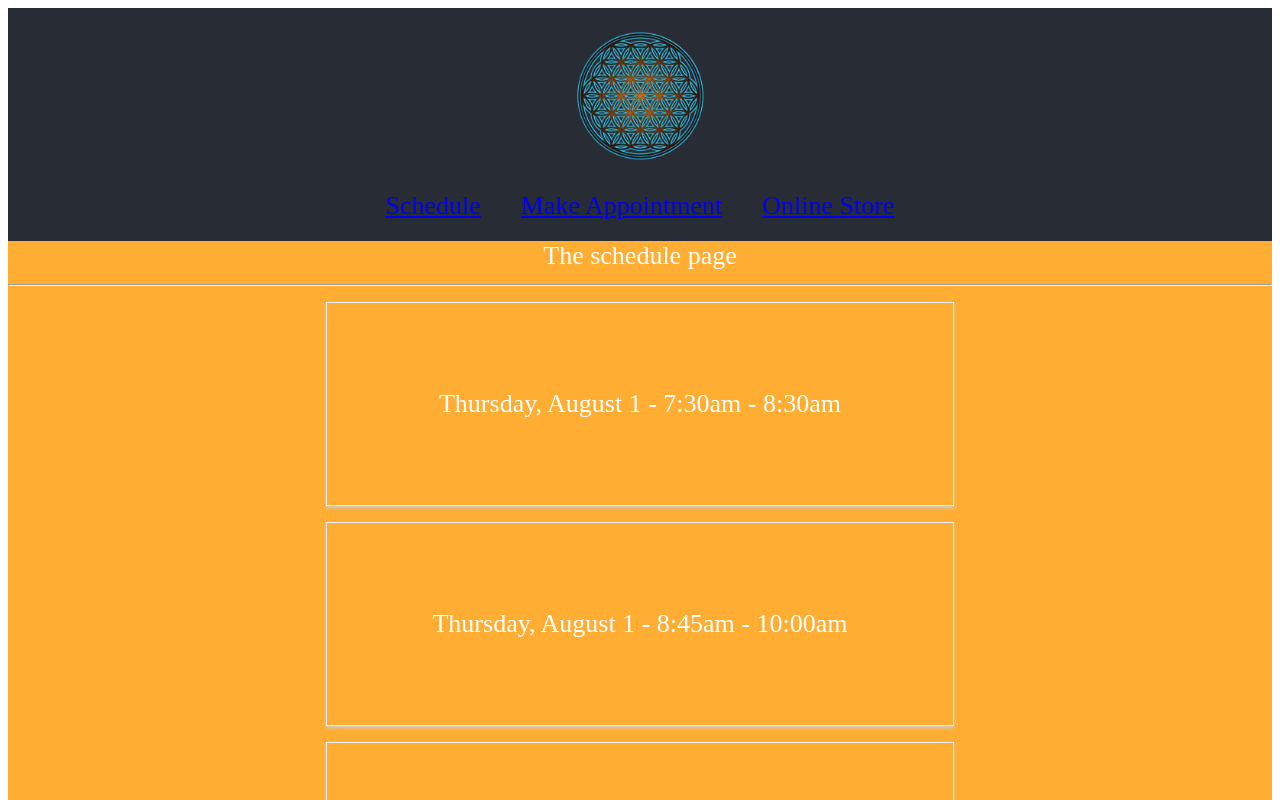
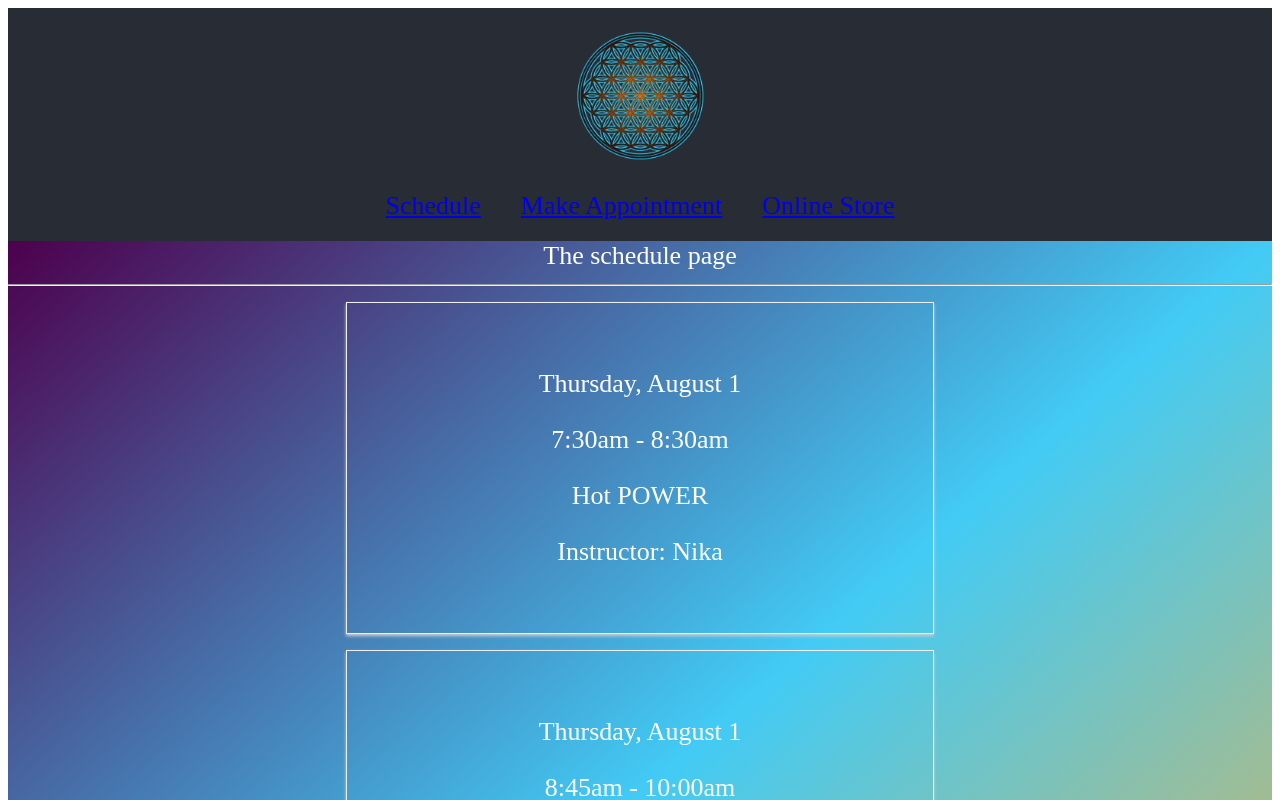
Before and after one commit to step818/hack-your-healing, a React app: page /#/schedule in a window 1280 px wide. Shown: the top 800 px of the page. Built offline with nearby package versions, Linux system fonts and the light colour scheme.

Commit message:
setInterval in Schedule component calling update Schedule method. Doesn't update state yet

```diff
--- a/package.json
+++ b/package.json
@@ -13,6 +13,7 @@
   "license": "ISC",
   "dependencies": {
     "bootstrap": "^4.1.1",
+    "moment": "^2.18.1",
     "prop-types": "^15.5.10",
     "radium": "^0.25.2",
     "react": "^15.5.4",
--- a/src/components/App.jsx
+++ b/src/components/App.jsx
@@ -8,7 +8,12 @@ import Schedule from './Schedule';
 
 class App extends React.Component {
 
+
+
     render() {
+
+
+
 
         return (
             <div>
@@ -16,7 +21,7 @@ class App extends React.Component {
                 .App {text-align: center;
 
                 }
-                .App-body {background-color: #ffad33;
+                .App-body {background-image: linear-gradient(to bottom right, #4d004d, #42cbf5, #ffad33);
                     min-height: 100vh;
                     display: flex;
                     flex-direction: column;
--- a/src/components/Schedule.jsx
+++ b/src/components/Schedule.jsx
@@ -1,18 +1,57 @@
 import React from 'react';
 import ScheduleList from './ScheduleList';
+import moment from 'moment';
 
 class Schedule extends React.Component {
+    constructor(props){
+        super(props);
+
+        this.state = {
+            masterScheduleList: [
+                {
+                    date: 'Thursday, August 1',
+                    time: '7:30am - 8:30am',
+                    title: 'Hot POWER',
+                    instructor: 'Nika'
+                },
+                {
+                    date: 'Thursday, August 1',
+                    time: '8:45am - 10:00am',
+                    title: 'Deep Stretch',
+                    instructor: 'Ali\'i'
+                },
+                {
+                    date: 'Thursday, August 1',
+                    time: '1:30pm - 2:45pm',
+                    title: 'Kundalini',
+                    instructor: 'Keanu11111'
+                }
+            ]
+        }
+
+    }
+
+    componentDidMount() {
+        this.updateTimer = setInterval(() => this.updateSchedule(), 15000);
+    }
+
+    updateSchedule() {
+        console.log("updateSchedule called");
+    }
+        render() {
 
 
-    render() {
             return(
                 <div>
                     The schedule page
 
-                <ScheduleList  />
+
+
+                    <ScheduleList  masterScheduleList={this.state.masterScheduleList} />
                 </div>
             );
         }
+
 }
 
 export default Schedule;
--- a/src/components/ScheduleFormat.jsx
+++ b/src/components/ScheduleFormat.jsx
@@ -8,12 +8,15 @@ const ScheduleFormat = (props) => {
                     margin: 16px auto;
                     border: 1px solid #eee;
                     box-shadow: 0 2px 3px #ccc;
-                    padding: 60px;
+                    padding: 40px;
                     text-align: center;
                 }
             `}</style>
             <div className="Schedule-format">
-                <p>{props.date} - {props.time}</p>
+                <p>{props.date}</p>
+                <p>{props.time}</p>
+                <p>{props.title}</p>
+                <p>Instructor: {props.instructor}</p>
             </div>
         </div>
     );
--- a/src/components/ScheduleList.jsx
+++ b/src/components/ScheduleList.jsx
@@ -1,33 +1,13 @@
 import React from 'react';
 import ScheduleFormat from './ScheduleFormat';
 
-var masterScheduleList = [
-    {
-        date: 'Thursday, August 1',
-        time: '7:30am - 8:30am',
-        title: 'Hot POWER',
-        instructor: 'Nika'
-    },
-    {
-        date: 'Thursday, August 1',
-        time: '8:45am - 10:00am',
-        title: 'Deep Stretch',
-        instructor: 'Ali\'i'
-    },
-    {
-        date: 'Thursday, August 1',
-        time: '1:30pm - 2:45pm',
-        title: 'Kundalini',
-        instructor: 'Keanu'
-    }
-]
+function ScheduleList(props) {
 
-const ScheduleList = () => {
 
         return(
             <div>
                 <hr/>
-            {masterScheduleList.map((sched, index) =>
+                {(props.masterScheduleList).map((sched, index) =>
                     <ScheduleFormat date={sched.date}
                                     time={sched.time}
                                     title={sched.title}
@@ -35,6 +15,7 @@ const ScheduleList = () => {
                                     key={index}/>)}
             </div>
         );
-};
+
+}
 
 export default ScheduleList;
```
Also changed, not shown: 1 other file (tests, documents, lock files or other folders). Lines whose indentation alone changed are shown as unchanged.
